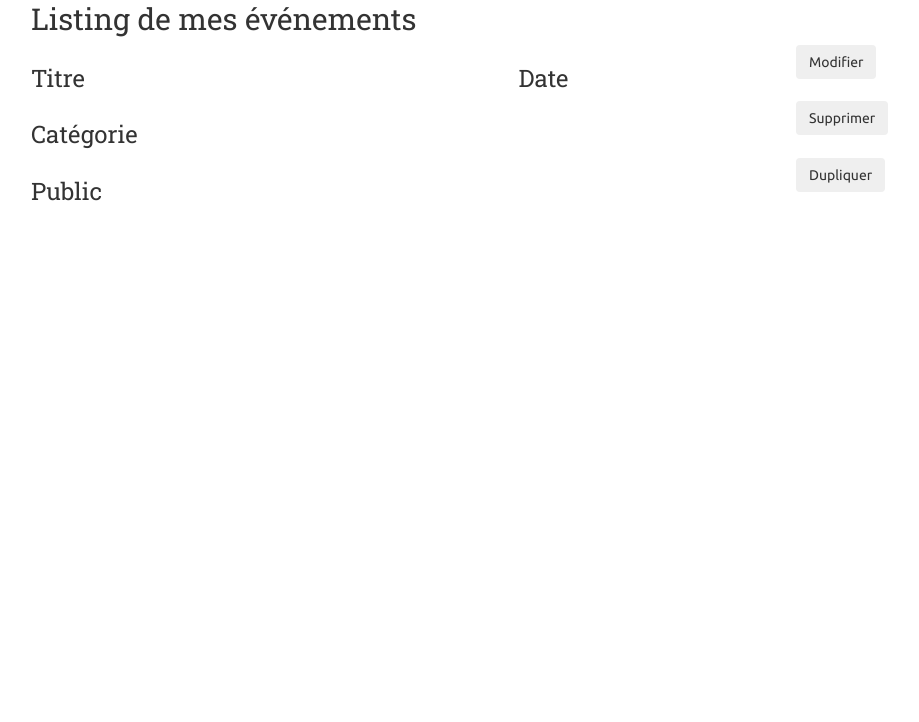
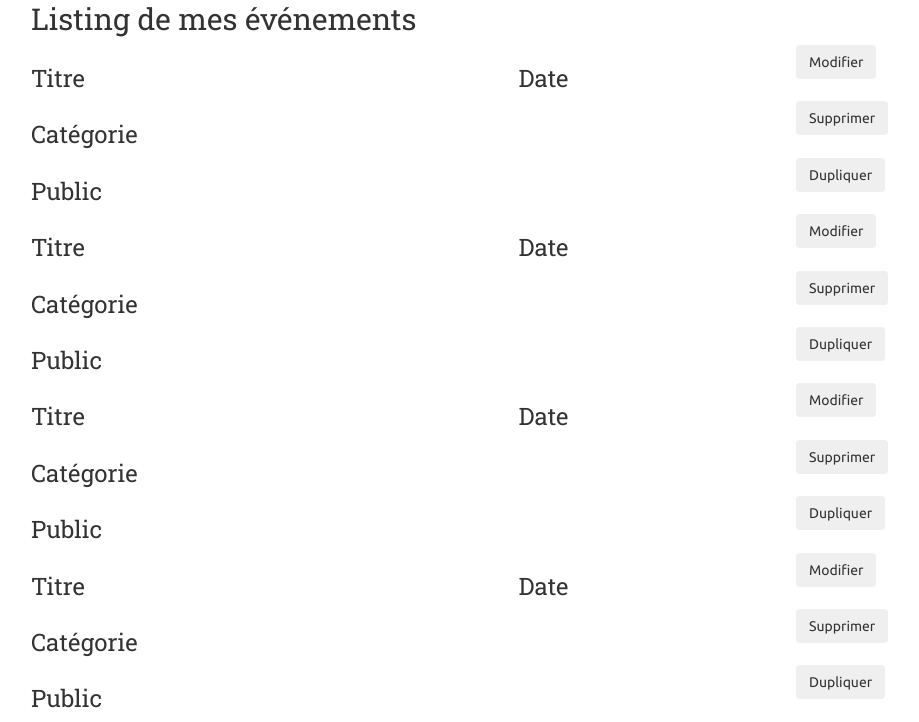
Before and after one commit to vcoquinot/sortir, a PHP site: page /mes-evenements.php in a window 1280 px wide. Shown: the part 249-971 px from the top of the page, without its empty margins (39-958 px from the left). Before the commit the page ends 450 px from the top, so only its background shows below. Run offline with PHP 8.4, Linux system fonts and the light colour scheme; some libraries are stand-ins or nearby versions.

Commit message:
addedc ev blocks

```diff
--- a/mes-evenements.php
+++ b/mes-evenements.php
@@ -35,6 +35,79 @@
     </section>
     <section id="mes-evenements" class="container">
         <h2>Listing de mes événements</h2>
+
+            <div class= "mes-evenements-block">
+                <div class="row">
+                    <div class="col-md-5">
+                    <h3>Titre</h3>
+                    </div>
+                    <div class="col-offset-md-3 col-md-3">
+                    <h3>Date</h3>
+                    </div>
+                    <button type="button" class="btn btn-light">Modifier</button>
+                </div>
+                <div class="row">
+                    <div class="col-md-8">
+                    <h3>Catégorie</h3>
+                    </div>
+                    <button type="button" class="btn btn-light">Supprimer</button>
+                </div>
+                <div class="row">
+                    <div class="col-md-8">
+                    <h3>Public</h3>
+                    </div>
+                    <button type="button" class="btn btn-light">Dupliquer</button>
+                </div>
+            </div>
+
+            <div class= "mes-evenements-block">
+                <div class="row">
+                    <div class="col-md-5">
+                    <h3>Titre</h3>
+                    </div>
+                    <div class="col-offset-md-3 col-md-3">
+                    <h3>Date</h3>
+                    </div>
+                    <button type="button" class="btn btn-light">Modifier</button>
+                </div>
+                <div class="row">
+                    <div class="col-md-8">
+                    <h3>Catégorie</h3>
+                    </div>
+                    <button type="button" class="btn btn-light">Supprimer</button>
+                </div>
+                <div class="row">
+                    <div class="col-md-8">
+                    <h3>Public</h3>
+                    </div>
+                    <button type="button" class="btn btn-light">Dupliquer</button>
+                </div>
+            </div>
+
+            <div class= "mes-evenements-block">
+                <div class="row">
+                    <div class="col-md-5">
+                    <h3>Titre</h3>
+                    </div>
+                    <div class="col-offset-md-3 col-md-3">
+                    <h3>Date</h3>
+                    </div>
+                    <button type="button" class="btn btn-light">Modifier</button>
+                </div>
+                <div class="row">
+                    <div class="col-md-8">
+                    <h3>Catégorie</h3>
+                    </div>
+                    <button type="button" class="btn btn-light">Supprimer</button>
+                </div>
+                <div class="row">
+                    <div class="col-md-8">
+                    <h3>Public</h3>
+                    </div>
+                    <button type="button" class="btn btn-light">Dupliquer</button>
+                </div>
+            </div>
+
             <div class= "mes-evenements-block">
                 <div class="row">
                     <div class="col-md-5">
```
